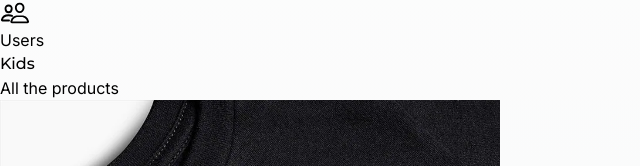
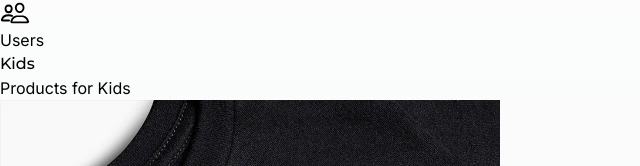
Before and after one commit to mestradafite/teslo-shop, a Next.js app: page /category/kid in a window 1280 px wide. Shown: the part 549-715 px from the top of the page, without its empty margins (0-640 px from the left). Built offline with nearby package versions, Linux system fonts and the light colour scheme.

Commit message:
Added Categories: Men, Women, Kids & Unisex

```diff
--- a/src/app/(shop)/category/[id]/page.tsx
+++ b/src/app/(shop)/category/[id]/page.tsx
@@ -16,11 +16,11 @@ export default function({ params }: Props) {
   const { id } = params;
   const products = seedProducts.filter( product => product.gender === id);
 
-  const labels: Record<Category, string> = {
-    'men': 'Men',
-    'women': 'Women',
-    'kid': 'Kids',
-    'unisex': 'All the products'
+  const labels: Record<Category, {title: string, subtitle: string}> = {
+    'men': {title: 'Men', subtitle: 'Products for Men'},
+    'women': {title: 'Women', subtitle: 'Products for Women'},
+    'kid': {title: 'Kids', subtitle: 'Products for Kids'},
+    'unisex': {title: 'All', subtitle: 'All the products'},
   }
 
   /*if ( id === 'kids' ) {
@@ -30,8 +30,8 @@ export default function({ params }: Props) {
   return (
     <>
       <Title
-        title={`${ (labels as any)[id] }`}
-        subtitle="All the products"
+        title={`${ (labels as any)[id].title }`}
+        subtitle={`${ (labels as any)[id].subtitle }`}
         className="mb-2"
       />
 
```
